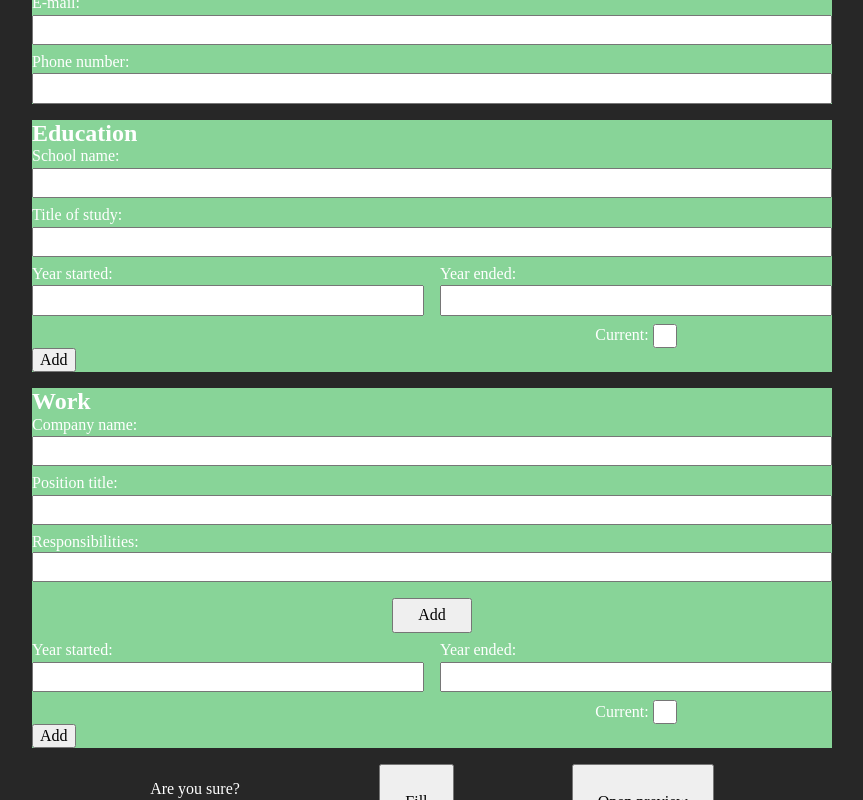
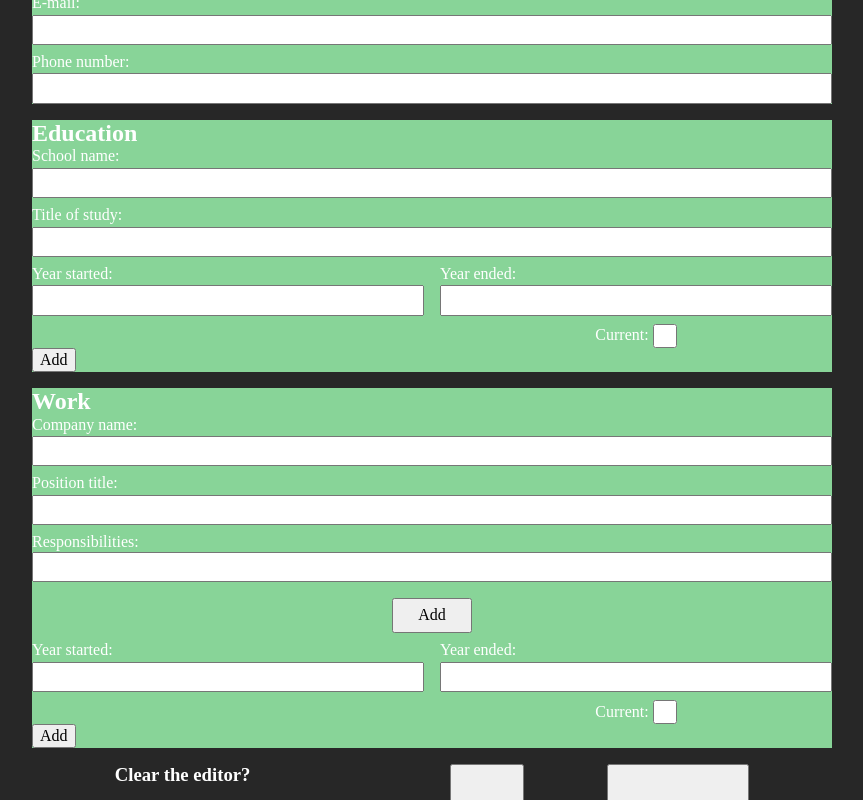
Before and after one commit to bigacz/cv-creator, a React (Vite) app: page / in a window 1280 px wide. Both pictures are taken after a click on the button "Clear". Shown: the part 169-969 px from the top of the page, without its empty margins (208-1071 px from the left). Built offline with nearby package versions, Linux system fonts and the light colour scheme.

Commit message:
add resultText parameter to ConfirmModal

```diff
--- a/src/components/editor/Editor.jsx
+++ b/src/components/editor/Editor.jsx
@@ -51,11 +51,17 @@ function Editor({ cvData, handlers }) {
         handleDutiesRemove={handleDutiesRemove}
       />
       <div className="editor__buttons-wrapper">
-        <ConfirmModal handleConfirm={handleEditorClean} buttonText="Clear" />
+        <ConfirmModal
+          handleConfirm={handleEditorClean}
+          buttonText="Clear"
+          questionText="Clear the editor?"
+          resultText="This will remove all your current input."
+        />
         <ConfirmModal
           handleConfirm={handleEditorFill}
           buttonText="Fill"
           questionText="Fill the editor?"
+          resultText="This will remove all your current input."
         />
         <button className="button" type="button" onClick={handlePreviewOpen}>
           Open preview
--- a/src/components/shared/ConfirmModal.jsx
+++ b/src/components/shared/ConfirmModal.jsx
@@ -4,8 +4,9 @@ import { useState } from 'react';
 
 function ConfirmModal({
   handleConfirm,
-  buttonText = 'Do something',
-  questionText = 'Are you sure?',
+  buttonText = 'It will have consequences',
+  questionText = 'Perform this action?',
+  resultText,
 }) {
   const [isOpen, setIsOpen] = useState(false);
 
@@ -22,9 +23,12 @@ function ConfirmModal({
     close();
   }
 
+  const resultParagraph = resultText != null && <p>{resultText}</p>;
+
   const modal = (
     <div>
-      <p>{questionText}</p>
+      <h3>{questionText}</h3>
+      {resultParagraph}
       <button type="button" onClick={close}>
         Cancel
       </button>
```
